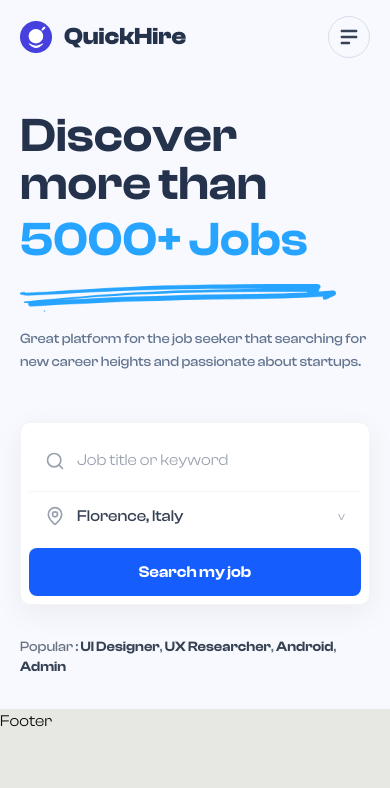
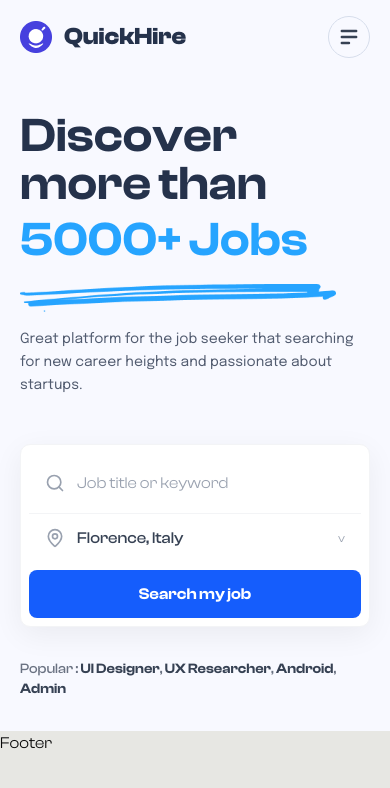
Before and after one commit to rakibislam2233/quick-hire, a Next.js app: page / in a window 390 px wide. Shown: the top 788 px of the page. Built offline with nearby package versions, Linux system fonts and the light colour scheme.

Commit message:
feat: Implement initial application layout, global styles, navigation bar, and homepage hero section.

```diff
--- a/app/globals.css
+++ b/app/globals.css
@@ -8,6 +8,7 @@
   --color-background: var(--background);
   --color-foreground: var(--foreground);
   --font-sans: var(--font-clash-display), sans-serif;
+  --font-epilogue: var(--font-epilogue-custom), sans-serif;
   --font-mono: var(--font-geist-mono);
   --color-sidebar-ring: var(--sidebar-ring);
   --color-sidebar-border: var(--sidebar-border);
--- a/app/layout.tsx
+++ b/app/layout.tsx
@@ -1,6 +1,13 @@
 import type { Metadata } from "next";
+import { Epilogue } from "next/font/google";
 import localFont from "next/font/local";
 import "./globals.css";
+
+const epilogue = Epilogue({
+  subsets: ["latin"],
+  variable: "--font-epilogue-custom",
+  weight: ["300", "400", "500", "600", "700"],
+});
 
 const clashDisplay = localFont({
   src: [
@@ -49,8 +56,10 @@ export default function RootLayout({
   children: React.ReactNode;
 }>) {
   return (
-    <html lang="en">
-      <body className={`${clashDisplay.className} font-sans antialiased`}>
+    <html lang="en" suppressHydrationWarning>
+      <body
+        className={`${clashDisplay.variable} ${epilogue.variable} font-sans antialiased`}
+      >
         {children}
       </body>
     </html>
--- a/components/Pages/Main/Home/HeroSection.tsx
+++ b/components/Pages/Main/Home/HeroSection.tsx
@@ -32,7 +32,7 @@ const HeroSection = () => {
             </span>
           </h1>
 
-          <p className="text-slate-500 text-sm md:text-lg font-medium mb-12 mt-10 leading-relaxed max-w-md">
+          <p className="text-[#515B6F] font-epilogue text-sm md:text-lg mb-12 mt-10 leading-relaxed">
             Great platform for the job seeker that searching for new career
             heights and passionate about startups.
           </p>
--- a/components/Shared/Navbar.tsx
+++ b/components/Shared/Navbar.tsx
@@ -50,10 +50,10 @@ const Navbar = () => {
 
           {/* Desktop Links */}
           <div className="hidden md:flex items-center gap-6 text-sm font-medium text-gray-700">
-            <Link href="/jobs" className="transition-colors">
+            <Link href="/jobs" className="transition-colors font-epilogue">
               Find Jobs
             </Link>
-            <Link href="/companies" className="transition-colors">
+            <Link href="/companies" className="transition-colors font-epilogue">
               Browse Companies
             </Link>
           </div>
```
